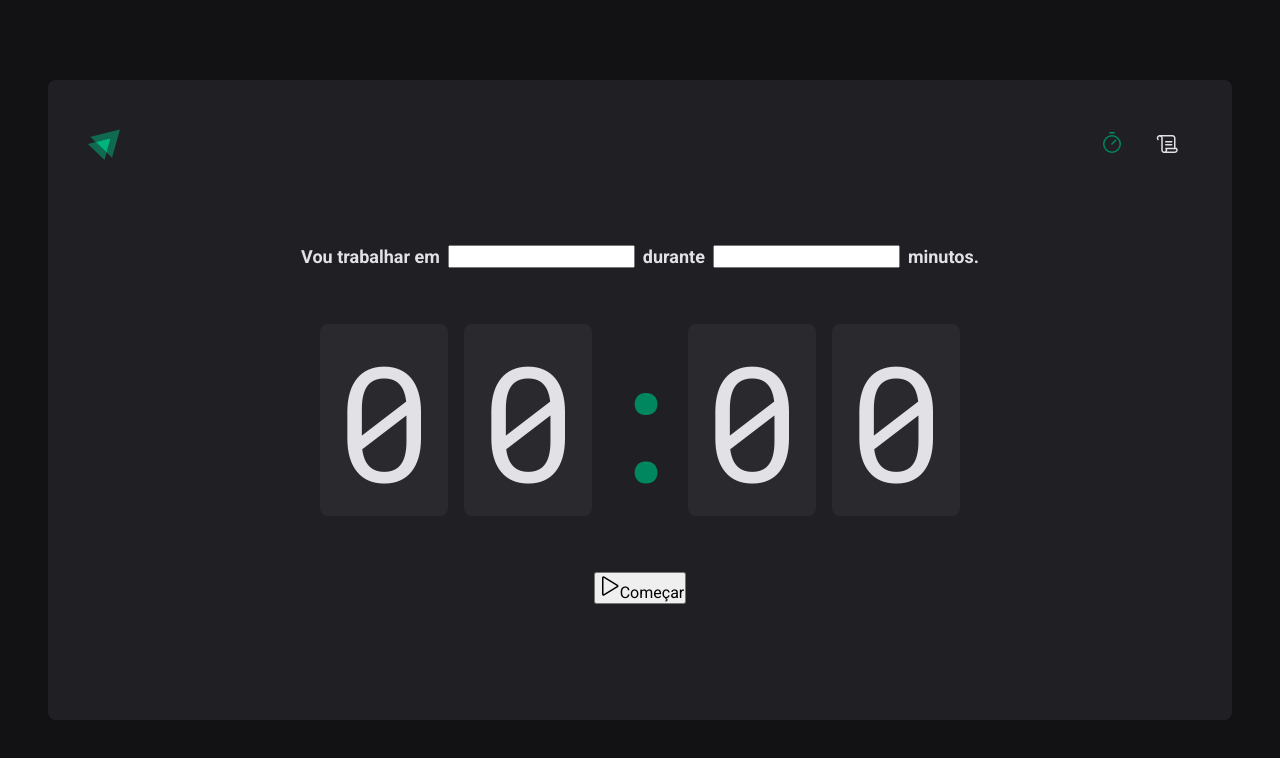
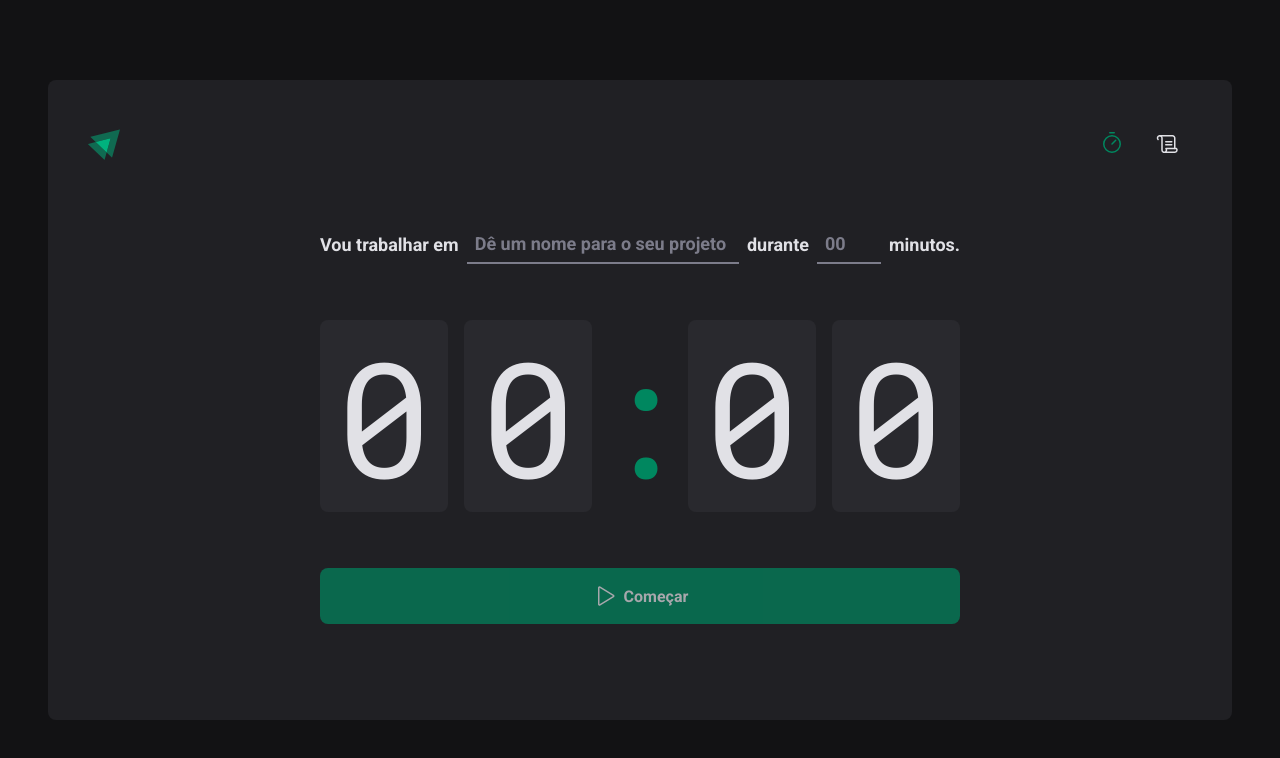
Before and after one commit to dmardoqueu/timer, a React (Vite) app: page / in a window 1280 px wide. Shown: the top 758 px of the page. Built offline with nearby package versions, Linux system fonts and the light colour scheme.

Commit message:
Finalizando estilização da Home

```diff
--- a/src/pages/Home/index.tsx
+++ b/src/pages/Home/index.tsx
@@ -1,5 +1,5 @@
 import { Play } from "phosphor-react";
-import { CountdownContainer, HomeContainer, FormContainer, Separator } from "./styles";
+import { CountdownContainer, HomeContainer, FormContainer, Separator, StartCountdownButton, TaskInput, MinutesAmountInput } from "./styles";
 
 export function Home() {
     return (
@@ -7,10 +7,17 @@
             <form action="">
                 <FormContainer>
                     <label htmlFor="task">Vou trabalhar em</label>
-                    <input id="task" />
+                    <TaskInput
+                    id="task"
+                    placeholder="Dê um nome para o seu projeto"
+                    />
 
                     <label htmlFor="">durante</label>
-                    <input type="numer" id="minutesAmount" />
+                    <MinutesAmountInput
+                    type="number"
+                    id="minutesAmount"
+                    placeholder="00"
+                    />
 
                     <span>minutos.</span>
                 </FormContainer>
@@ -23,10 +30,10 @@
                     <span>0</span>
                 </CountdownContainer>
 
-                <button type="submit">
+                <StartCountdownButton disabled type="submit">
                     <Play size={24}/>
                     Começar
-                </button>
+                </StartCountdownButton>
             </form>
         </HomeContainer>
     )
--- a/src/pages/Home/styles.ts
+++ b/src/pages/Home/styles.ts
@@ -44,6 +44,34 @@
     }
 `
 
+const BaseInput = styled.input`
+    background: transparent;
+    height: 2.5rem;
+    border: 0;
+    border-bottom: 2px solid ${(props) => props.theme['gray-500']};
+    font-weight: bold;
+    font-size: 1.125rem;
+    padding: 0 0.5rem;
+    color: ${(props) => props.theme['gray-100']};
+
+    &::placeholder {
+        color: ${(props) => props.theme['gray-500']};
+    }
+
+    &:focus {
+        box-shadow: none;
+        border-color: ${(props) => props.theme['green-500']};
+    }
+`
+
+export const TaskInput = styled(BaseInput)`
+    flex: 1;
+`
+
+export const MinutesAmountInput = styled(BaseInput)`
+    width: 4rem;
+`
+
 export const Separator = styled.div`
     padding: 2rem 0;
     color: ${(props) => props.theme['green-500']};
@@ -53,3 +81,31 @@
     display: flex;
     justify-content: center;
 `
+
+export const StartCountdownButton = styled.button`
+    width: 100%;
+    border: 0;
+    padding: 1rem;
+    border-radius: 8px;
+
+    display: flex;
+    align-items: center;
+    justify-content: center;
+
+    gap: 0.5rem;
+    font-weight: bold;
+
+    cursor: pointer;
+
+    background: ${(props) => props.theme['green-500']};
+    color: ${(props) => props.theme['gray-100']};;
+
+    &:not(:disabled):hover {
+        background: ${(props) => props.theme['green-700']};
+    }
+
+    &:disabled {
+        opacity: 0.7;
+        cursor: not-allowed;
+    }
+`
```
